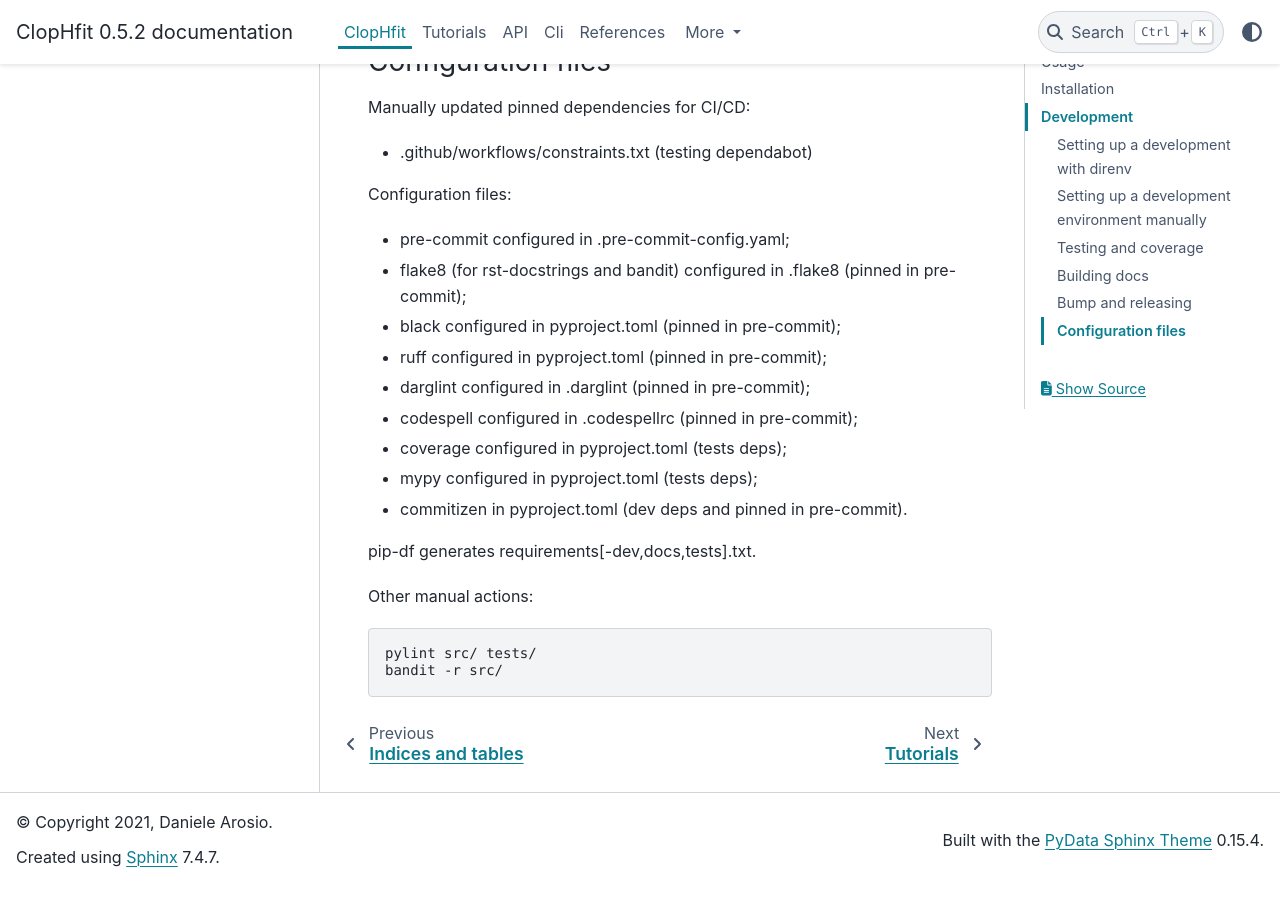
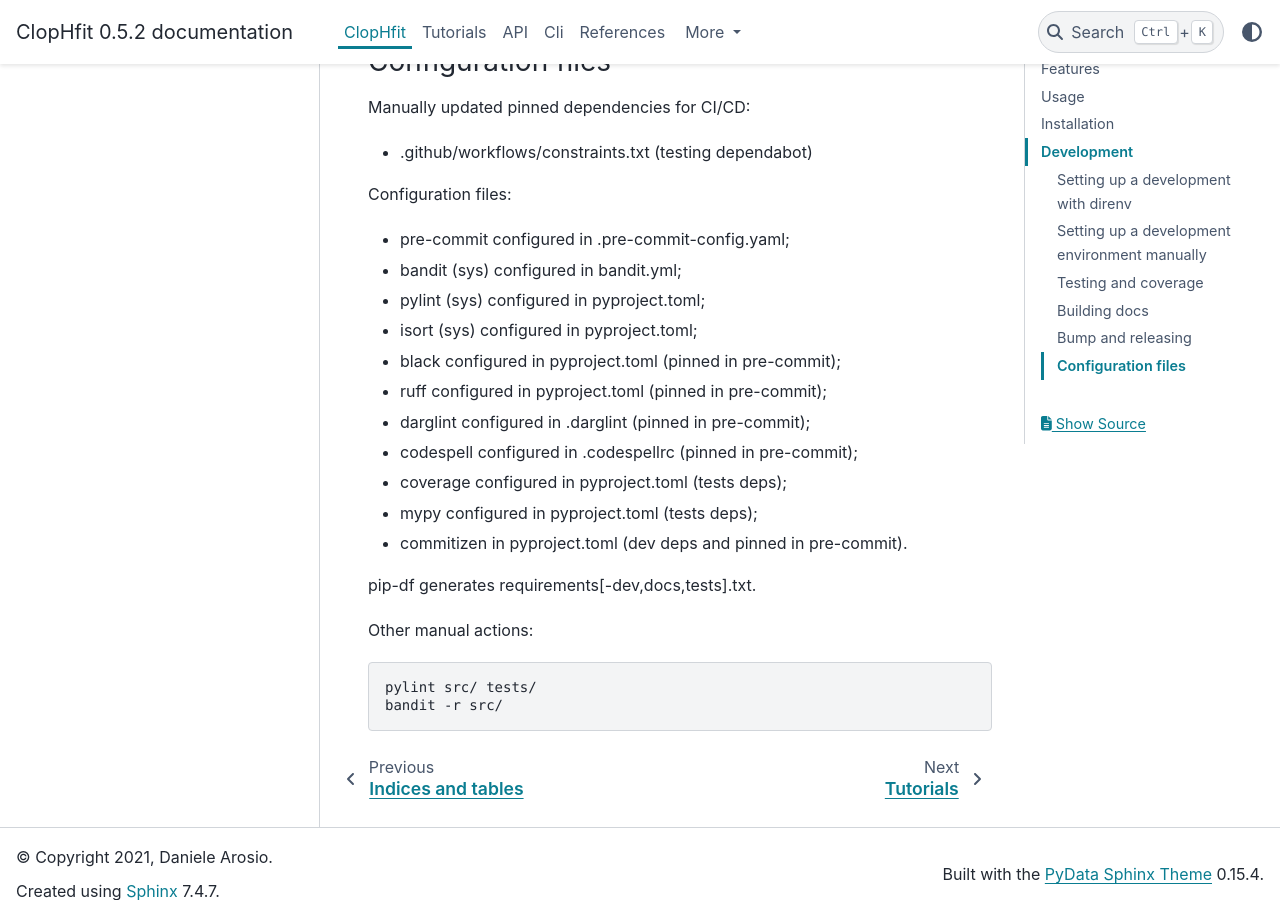
Before and after one commit to darosio/ClopHfit, a Sphinx documentation site: the page built from docs/README.md, in a window 1280 px wide and 900 px high, scrolled down 4857 px. Built offline with Sphinx 7.4.7 and the PyData theme 0.15.4, drawn with Linux system fonts in a browser that asks for light colours; pages that are not in the unit, such as notebooks, are missing from menus.

Commit message:
docs: updated docs/README.md

```diff
--- a/docs/README.md
+++ b/docs/README.md
@@ -184,8 +184,9 @@ Manually updated pinned dependencies for CI/CD:
 Configuration files:
 
 - pre-commit configured in .pre-commit-config.yaml;
-- flake8 (for rst-docstrings and bandit) configured in .flake8 (pinned in
-  pre-commit);
+- bandit (sys) configured in bandit.yml;
+- pylint (sys) configured in pyproject.toml;
+- isort (sys) configured in pyproject.toml;
 - black configured in pyproject.toml (pinned in pre-commit);
 - ruff configured in pyproject.toml (pinned in pre-commit);
 - darglint configured in .darglint (pinned in pre-commit);
```
